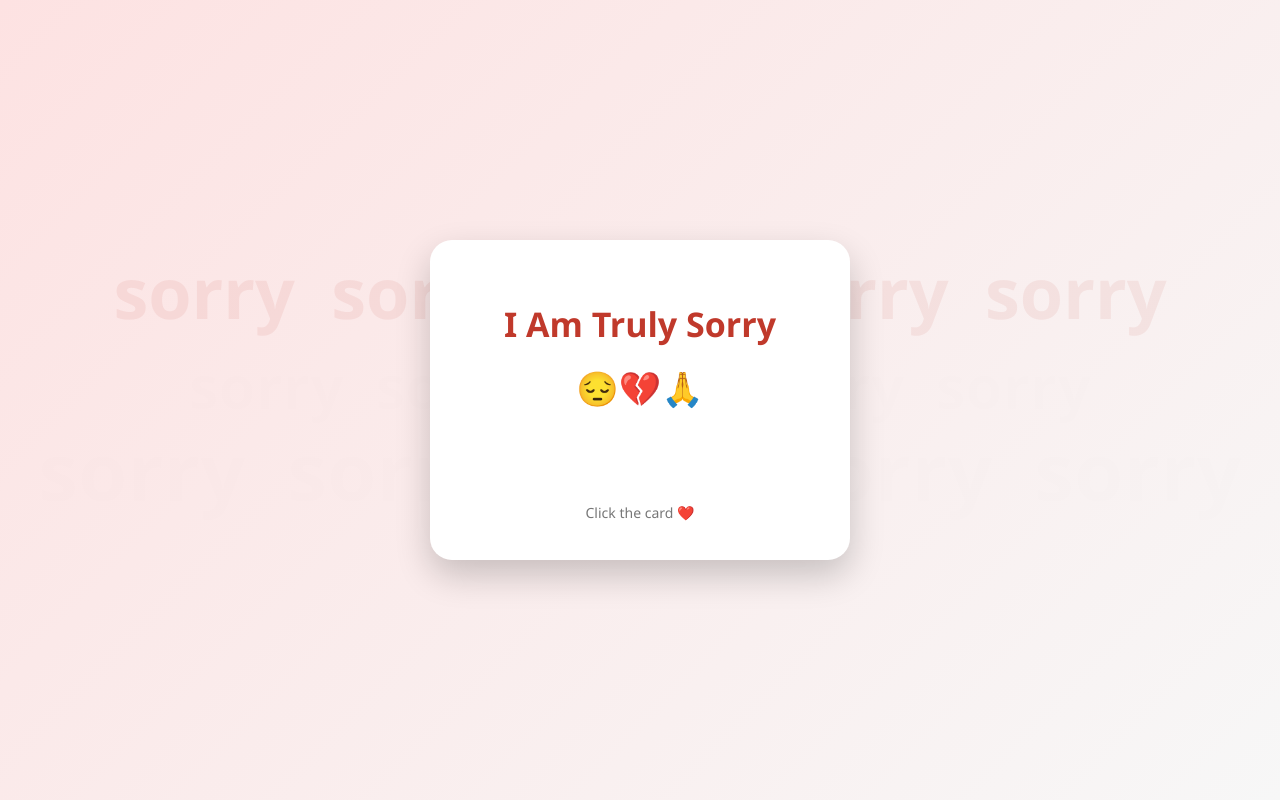
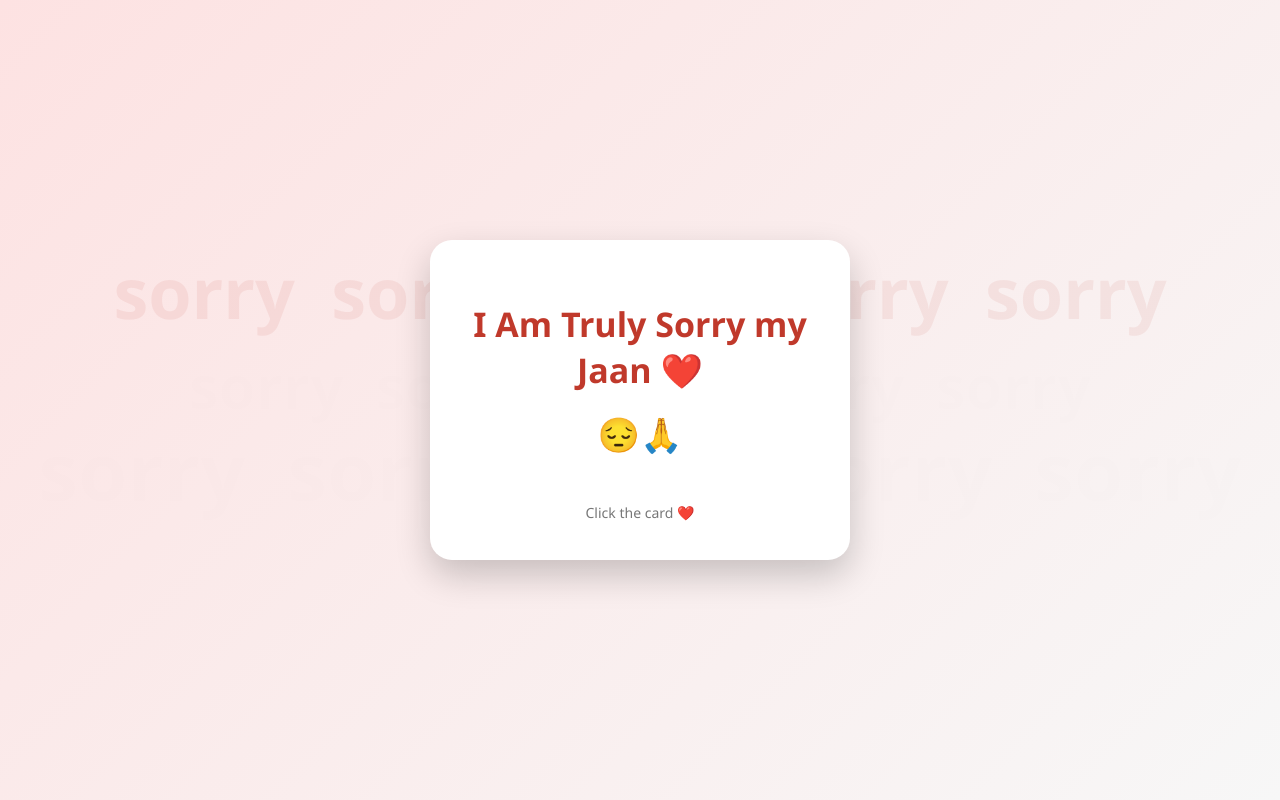
Before and after one commit to VishankB/VR4ever_S, a plain HTML site: page index.html in a window 1280 px wide. Drawn offline with Linux system fonts and the light colour scheme.

Commit message:
Revise apology message in index.html
Updated the card text to express deeper emotions and personal sentiments.

```diff
--- a/index.html
+++ b/index.html
@@ -152,22 +152,24 @@
 
         <!-- Front -->
         <div class="card-face front">
-            <h1>I Am Truly Sorry</h1>
-            <div class="emojis">😔💔🙏</div>
+            <h1>I Am Truly Sorry my Jaan ❤️</h1>
+            <div class="emojis">😔🙏</div>
             <div class="hint">Click the card ❤️</div>
         </div>
 
         <!-- Back -->
         <div class="card-face back">
-            <h2>I’m Truly Sorry</h2>
+            <h2>I’m Really Sorry Baby</h2>
             <p>
-                I know words can’t undo what happened, but I need you to know
-                how deeply sorry I am.
-                <br><br>
-                I never meant to hurt you, and it breaks my heart knowing I did.
-                Please believe that I regret it sincerely.
-                <br><br>
-                If there’s a chance for forgiveness, I promise to do better.
+                I don't want to make you sad today as I promised you on Moday
+                But, mai apne aap ko nahi rok paya and I broke down
+                Still don't know - I needs you. Believe me atleast I am and I will not ...
+                Please Be Happy Jaan ❤️
+                <br>
+                Aap Khana kha lijiye please 🙏, mai apke sath jab aap aayege tab kha luga
+                <br>
+                Sorry my Jaan my World ❤️
+                - Yours V ❤️
             </p>
         </div>
 
```
